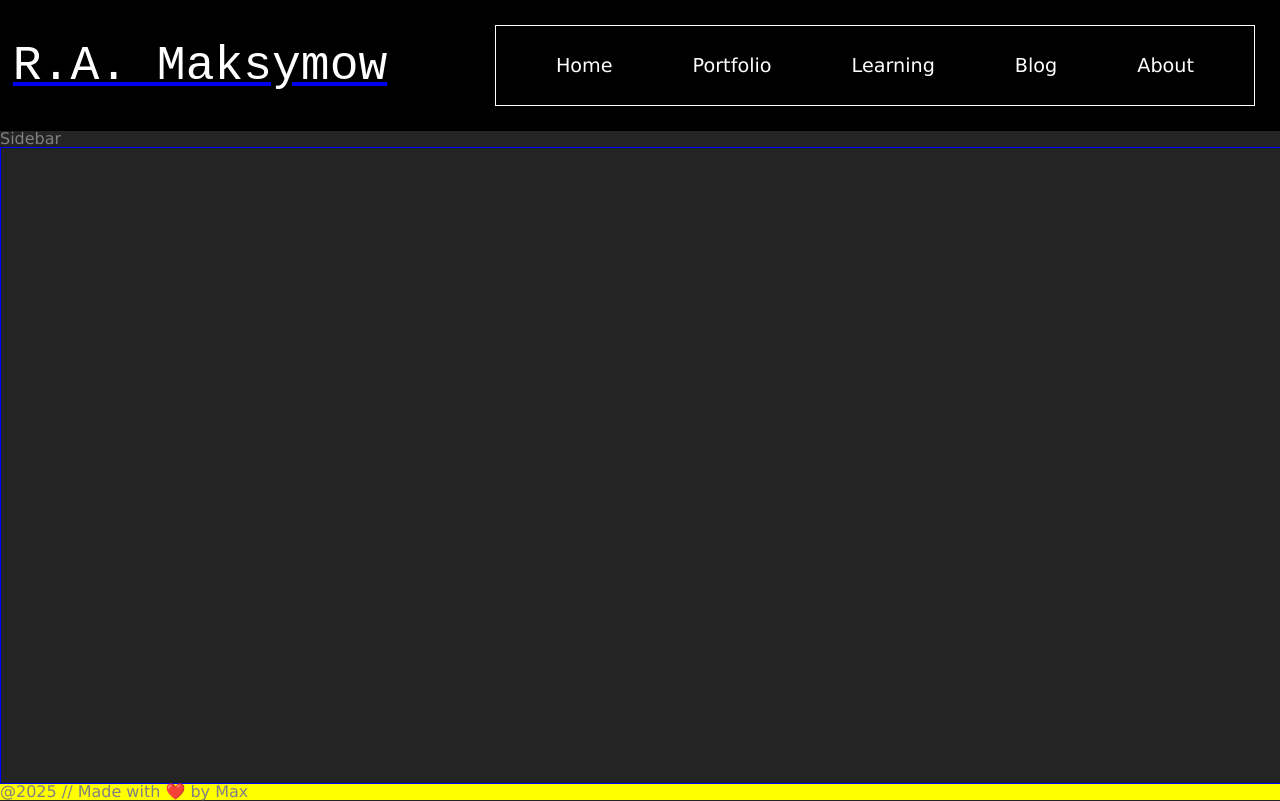
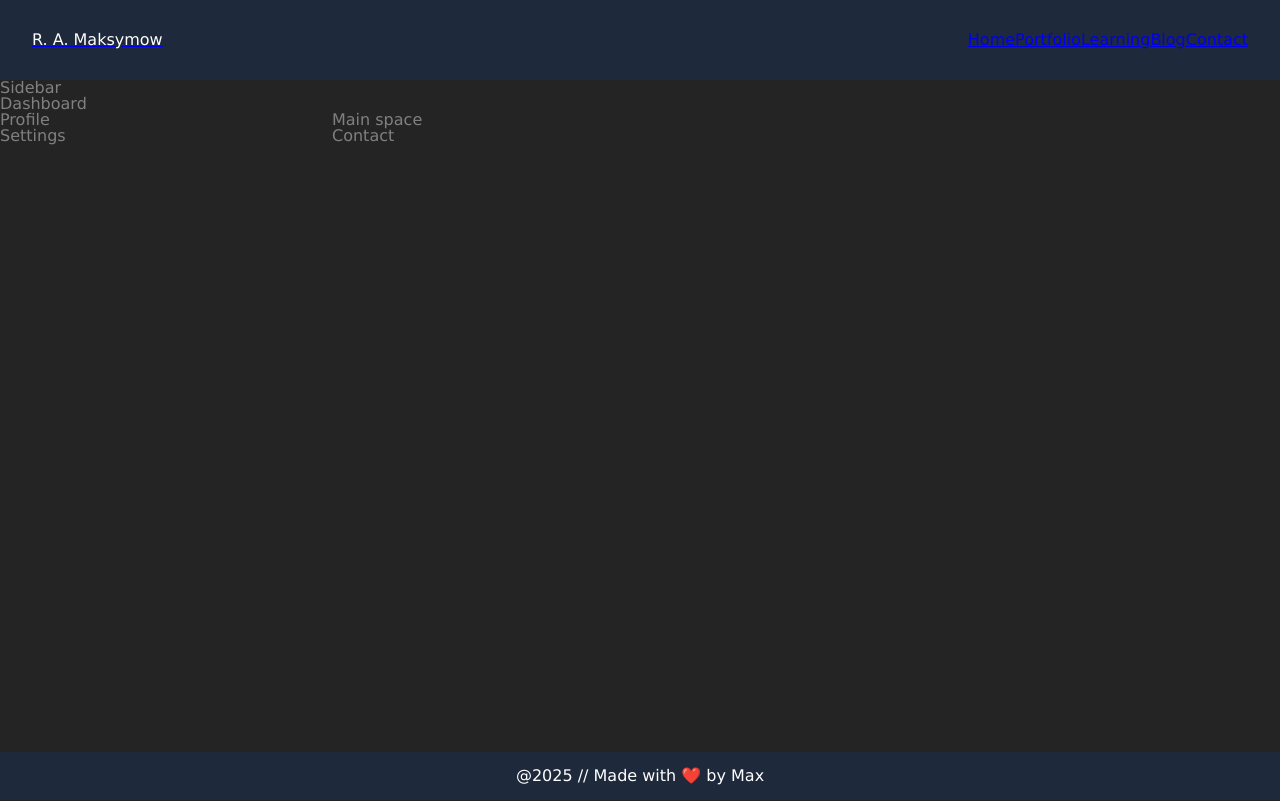
Before and after one commit to RobertMaksymow/MyPortfolio_v1, a React (Vite) app in the folder client/: page /contact in a window 1280 px wide. Built offline with nearby package versions, Linux system fonts and the light colour scheme.

Commit message:
CSS_Combining Grid layout and flexbox

```diff
--- a/client/src/App.css
+++ b/client/src/App.css
@@ -1,83 +1,93 @@
+/* Grid container */
+/* Mobile first */
 .app-container {
-  display: flex;
-  /* grid-template-columns: 1fr 1fr; */
-  flex-direction: column;
-  background-color: #242424;
+  display: grid;
+  grid-template-areas:
+    "header"
+    "main"
+    "footer";
+  grid-template-rows: auto 1fr auto;
   min-height: 100vh;
 }
 
-.navbar-container {
+.header-container {
+  grid-area: header;
+  background: #1e293b;
+  color: white;
+  padding: 2rem;
   display: flex;
   flex-direction: row;
+  justify-content: space-between;
   align-items: center;
-  justify-content: space-between;
-  width: 100%;
-  min-height: 10vh;
-  background-color: black;
-  /* margin: 10px; */
-  /* border: 1px solid green; */
-  /* padding: 15px; */
 }
 
-.navbar-logo-container {
-  display: flex;
-  flex-direction: row;
-  align-items: center;
-  justify-content: center;
+.main-container {
+  grid-area: main;
+  padding: 1rem;
+}
+
+.footer-container {
+  grid-area: footer;
+  background: #1e293b;
   color: white;
-  text-decoration: none; /* DOESNT WORK */
-  margin: 1%;
-  font-size: 3rem;
-  font-family: "Courier New", Courier, monospace;
+  padding: 1rem;
+  text-align: center;
+}
+
+/* ✅ Breakpoints */
+
+/* Small mobile (<480px) — no change needed, this is default */
+/* Large mobile (≥480px) */
+@media (min-width: 480px) {
+  .header h1 {
+    font-size: 1.25rem;
+  }
+}
+
+/* Tablet (≥768px) */
+@media (min-width: 768px) {
+  .app-container {
+    grid-template-areas:
+      "header header"
+      "sidebar main"
+      "footer footer";
+    grid-template-columns: 200px 1fr;
+  }
+
+  .sidebar-container {
+    display: block;
+  }
+
+  .hamburger {
+    display: none;
+  }
+}
+
+/* Desktop (≥1024px) */
+@media (min-width: 1024px) {
+  .app-container {
+    grid-template-columns: 250px 1fr;
+  }
+}
+
+/* Large desktop (≥1280px) */
+@media (min-width: 1280px) {
+  .app-container {
+    grid-template-columns: 300px 1fr;
+  }
+
+  .main-container {
+    padding: 2rem;
+  }
+
+  .header-container h1 {
+    font-size: 1.75rem;
+  }
 }
 
 .navbar-button-container {
   display: flex;
   flex-direction: row;
-  /* align-items: center;
-  justify-content: center; */
-  /* background-color: orange; */
-  border: 1px solid white;
-  margin: 25px;
-  padding: 20px;
+  justify-content: space-between;
+  align-items: center;
 }
-
-.navbar-button {
-  display: flex;
-  flex-direction: row;
-  /* align-items: center;
-  justify-content: center; */
-  /* background-color: lightgreen; */
-  /* border: 1px solid yellow; */
-  /* padding: 10px; */
-  cursor: pointer;
-  padding: 10px;
-  margin: 0 30px;
-}
-
-.navbar-button:hover {
-  background-color: #333;
-  transition: background-color 0.3s ease;
-}
-
-.navbar-button-link {
-  text-decoration: none;
-  color: white;
-  font-size: 1.2rem;
-  /* font-family: "Courier New", Courier, monospace; */
-}
-
-.main-container {
-  display: flex;
-  flex-direction: column;
-  flex: 1;
-  width: 100%;
-  border: 1px solid blue;
-}
-
-.footer-container {
-  display: flex;
-  flex-direction: column;
-  width: 100%;
-  background-color: yellow;
-}
--- a/client/src/App.tsx
+++ b/client/src/App.tsx
@@ -1,29 +1,17 @@
-import { Routes, Route } from "react-router-dom";
 import "./App.css";
 
-import Home from "./pages/Home";
-import Portfolio from "./pages/Portfolio";
-import About from "./pages/About";
-import Navbar from "./components/Navbar";
-import Learning from "./pages/Learning";
-import Blog from "./pages/Blog";
 import Footer from "./components/Footer";
+import Header from "./components/Header";
+import Sidebar from "./components/Sidebar";
+import Main from "./components/Main";
 // import Navbar from "./components/Navbar";
 
 function App() {
   return (
     <div className="app-container">
-      <Navbar />
-      <sidebar>Sidebar</sidebar>
-      <main className="main-container">
-        <Routes>
-          <Route path="/" element={<Home />} />
-          <Route path="/portfolio" element={<Portfolio />} />
-          <Route path="/learning" element={<Learning />} />
-          <Route path="/blog" element={<Blog />} />
-          <Route path="/about" element={<About />} />
-        </Routes>
-      </main>
+      <Header />
+      <Sidebar />
+      <Main />
       <Footer />
     </div>
   );
--- /dev/null
+++ b/client/src/components/Header.tsx
@@ -0,0 +1,15 @@
+import React from "react";
+import Navbar from "./Navbar";
+import Logo from "./Logo";
+
+const Header = () => {
+  return (
+    <header className="header-container">
+      <div className="hamburger">☰</div>
+      <Logo />
+      <Navbar />
+    </header>
+  );
+};
+
+export default Header;
--- a/client/src/components/Logo.tsx
+++ b/client/src/components/Logo.tsx
@@ -3,9 +3,9 @@ import { Link } from "react-router-dom";
 
 const Logo = () => {
   return (
-    <div className="navbar-logo-container">
+    <div className="header-logo-container">
       <Link to={"/"}>
-        <p>R.A. Maksymow</p>
+        <p>R. A. Maksymow</p>
       </Link>
     </div>
   );
--- /dev/null
+++ b/client/src/components/Main.tsx
@@ -0,0 +1,27 @@
+import React from "react";
+import { Routes, Route } from "react-router-dom";
+import Home from "../pages/Home";
+import Portfolio from "../pages/Portfolio";
+// import About from "../pages/About";
+import Contact from "../pages/Contact";
+
+import Learning from "../pages/Learning";
+import Blog from "../pages/Blog";
+
+const Main = () => {
+  return (
+    <main className="main-container">
+      Main space
+      <Routes>
+        <Route path="/" element={<Home />} />
+        <Route path="/portfolio" element={<Portfolio />} />
+        <Route path="/learning" element={<Learning />} />
+        <Route path="/blog" element={<Blog />} />
+        {/* <Route path="/about" element={<About />} /> */}
+        <Route path="/contact" element={<Contact />} />
+      </Routes>
+    </main>
+  );
+};
+
+export default Main;
--- a/client/src/components/Navbar.tsx
+++ b/client/src/components/Navbar.tsx
@@ -1,7 +1,4 @@
-import React from "react";
-import Logo from "./Logo";
 import NavbarButton from "./NavbarButton";
-import { Link } from "react-router-dom";
 
 const Navbar = () => {
   const menuItems = [
@@ -9,24 +6,20 @@ const Navbar = () => {
     { name: "Portfolio", path: "/portfolio" },
     { name: "Learning", path: "/learning" },
     { name: "Blog", path: "/blog" },
-    { name: "About", path: "/about" },
+    { name: "Contact", path: "/contact" },
   ];
 
   return (
     <nav className="navbar-container">
-      <Logo />
-      <div className="navbar-button-container">
+      <ul className="navbar-button-container">
         {menuItems.map((item) => {
           console.log(item.name);
 
           return (
-            // eslint-disable-next-line react/jsx-key
-
             <NavbarButton key={item.name} name={item.name} path={item.path} />
-            // <p key={item.name}>{item.name}</p>
           );
         })}
-      </div>
+      </ul>
     </nav>
   );
 };
--- a/client/src/components/NavbarButton.tsx
+++ b/client/src/components/NavbarButton.tsx
@@ -10,11 +10,11 @@ const NavbarButton: React.FC<NavbarButtonProps> = ({ name, path }) => {
   console.log();
 
   return (
-    <div className="navbar-button">
+    <li className="navbar-button">
       <Link to={path} className="navbar-button-link">
         {name}
       </Link>
-    </div>
+    </li>
   );
 };
 
--- /dev/null
+++ b/client/src/components/Sidebar.tsx
@@ -0,0 +1,16 @@
+import React from "react";
+
+const Sidebar = () => {
+  return (
+    <aside className="sidebar-container">
+      <h2>Sidebar</h2>
+      <ul>
+        <li>Dashboard</li>
+        <li>Profile</li>
+        <li>Settings</li>
+      </ul>
+    </aside>
+  );
+};
+
+export default Sidebar;
--- a/client/src/pages/Contact.tsx
+++ b/client/src/pages/Contact.tsx
@@ -0,0 +1,7 @@
+import React from "react";
+
+const Contact = () => {
+  return <div>Contact</div>;
+};
+
+export default Contact;
```
